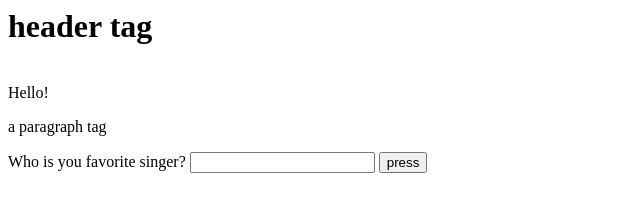
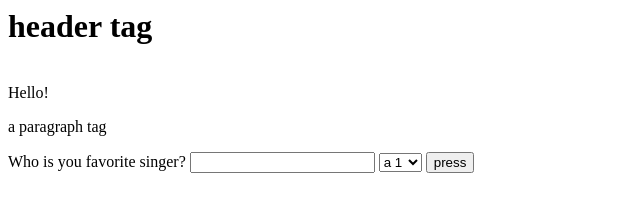
Before and after one commit to miketanguileg/miketanguileg.github.io, a plain HTML site: page index.html in a window 1280 px wide. Shown: the whole page, without its empty margins (0-640 px from the left). Drawn offline with Linux system fonts and the light colour scheme.

Commit message:
Update index.html

```diff
--- a/index.html
+++ b/index.html
@@ -11,6 +11,10 @@
     </p>
     Who is you favorite singer?
     <input type="text" id="answer">
+    <select id="myselect">
+      <option>a 1</option>
+      <option>B 2</option>
+    </select>
     <input type="submit" onclick="sayAnswer()" value="press">
     <script>
     function sayAnswer(){
```
